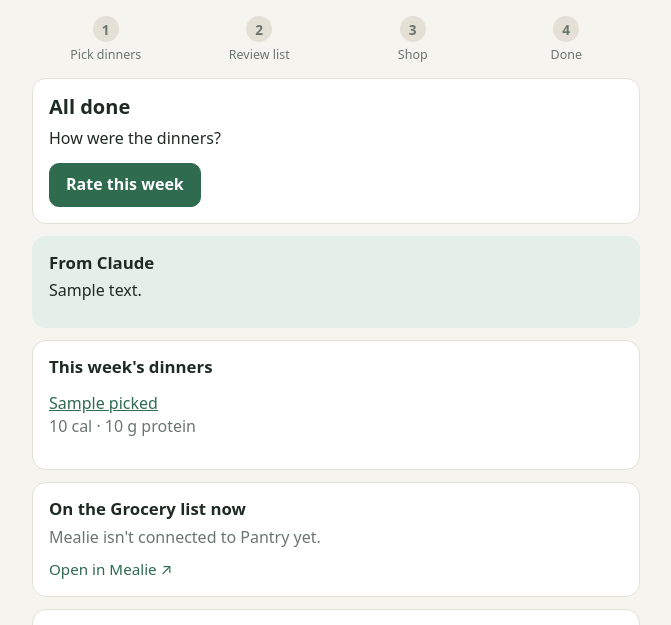
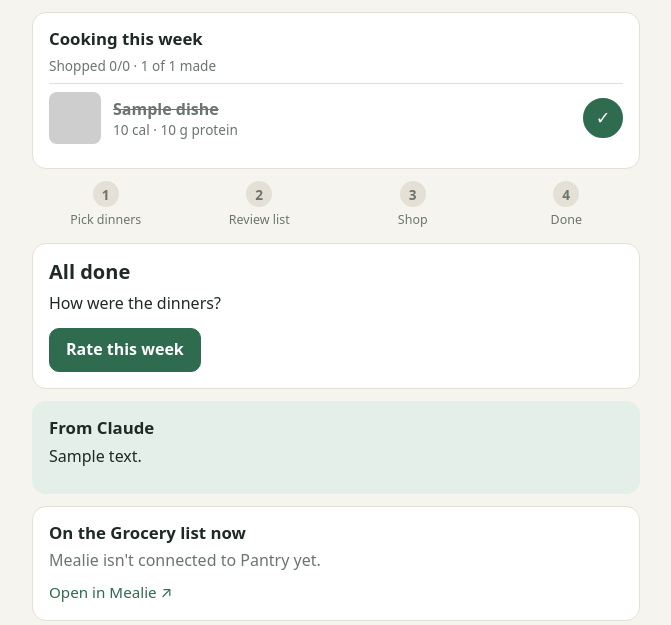
Before and after one commit to MrGibbage/pantry, a Python web app: template app/pantry/templates/home.html in a window 1280 px wide. Shown: the part 48-673 px from the top of the page, without its empty margins (304-975 px from the left). Run offline with Jinja, Linux system fonts and the light colour scheme; the template is opened without the code that fills it: most values are stand-ins (such as "Sample title", 1, 10 or a date in 2020); grey boxes are pictures that could not be loaded.

Commit message:
Home: 'Cooking this week' card with a made-it tick per dinner
The home page follows the newest week, so once next week's planning started, the dinners
being cooked now disappeared. The card shows the newest shopped week (shop day within the
last two weeks) with photos, Mealie links and a tick that's saved as proposals.cooked_at.
history reports cooked.

```diff
--- a/app/pantry/cli.py
+++ b/app/pantry/cli.py
@@ -218,7 +218,7 @@ def main(argv=None):
                                       (n,)))
             for w in weeks:
                 w["picked"] = db.rows(c.execute(
-                    "SELECT p.slug, p.name, p.picked_by, r.rating, r.note AS rating_note "
+                    "SELECT p.slug, p.name, p.picked_by, p.cooked_at != '' AS cooked, r.rating, r.note AS rating_note "
                     "FROM proposals p LEFT JOIN ratings r ON r.week_id=p.week_id AND r.slug=p.slug "
                     "WHERE p.week_id=? AND p.picked=1 ORDER BY p.position", (w["id"],)))
                 w["not_picked"] = [r["slug"] for r in c.execute(
--- a/app/pantry/static/app.css
+++ b/app/pantry/static/app.css
@@ -158,3 +158,15 @@ textarea:focus, input:focus { outline: 2px solid var(--brand); outline-offset: 1
 .thumbs { display: grid; grid-template-columns: repeat(auto-fill, minmax(96px, 1fr)); gap: 8px; margin: 10px 0 14px; }
 .thumbs img { width: 100%; aspect-ratio: 3 / 4; object-fit: cover; border-radius: 8px; border: 1px solid var(--line); }
 label.btn.file { display: flex; align-items: center; justify-content: center; cursor: pointer; }
+
+/* cooking this week */
+.small { font-size: .85rem; }
+.cook ul { list-style: none; padding: 0; margin: 6px 0 0; }
+.cook li { display: grid; grid-template-columns: 52px 1fr auto; gap: 12px; align-items: center; padding: 8px 0; border-top: 1px solid var(--line); }
+.cook img { width: 52px; height: 52px; object-fit: cover; border-radius: 8px; background: var(--brand-soft); display: block; }
+.cook li div { min-width: 0; display: flex; flex-direction: column; }
+.cook .nm { font-weight: 600; text-decoration: none; }
+.cook li.made .nm { color: var(--muted); text-decoration: line-through; }
+.cook li.made img { opacity: .5; }
+.chk { width: 40px; height: 40px; border-radius: 50%; border: 2px solid var(--line); background: transparent; color: transparent; font-size: 1.1rem; cursor: pointer; }
+.chk[aria-pressed="true"] { background: var(--brand); border-color: var(--brand); color: var(--brand-ink); }
--- a/app/pantry/static/app.js
+++ b/app/pantry/static/app.js
@@ -34,6 +34,16 @@
         if (on && r.count === 5) toast("That's 5. Claude will build the list.");
         else if (r.count > 5) toast(`${r.count} picked — that's more than 5, which is fine too.`);
       } catch (_) { b.setAttribute("aria-pressed", !on); card.classList.toggle("picked", !on); }
+    }
+
+    else if (b.dataset.cooked) {
+      const on = b.getAttribute("aria-pressed") !== "true";
+      const li = b.closest("li");
+      b.setAttribute("aria-pressed", on); li.classList.toggle("made", on);
+      try {
+        const r = await post(`/api/proposals/${b.dataset.cooked}/cooked`, { cooked: on });
+        const c = $("#madecount"); if (c) c.textContent = r.count;
+      } catch (_) { b.setAttribute("aria-pressed", !on); li.classList.toggle("made", !on); }
     }
 
     else if (b.dataset.decide) {
--- a/app/pantry/templates/home.html
+++ b/app/pantry/templates/home.html
@@ -1,5 +1,22 @@
 {% extends "base.html" %}
 {% block body %}
+{% if cooking and cooking.dishes %}
+{% set made = cooking.dishes|selectattr("cooked_at")|list|length %}
+<section class="card cook">
+  <h3>Cooking this week</h3>
+  <p class="muted small">Shopped {{ cooking.week.id[5:7]|int }}/{{ cooking.week.id[8:10]|int }} · <span id="madecount">{{ made }}</span> of {{ cooking.dishes|length }} made</p>
+  <ul>
+    {% for d in cooking.dishes %}
+    <li class="{{ 'made' if d.cooked_at }}">
+      <img loading="lazy" src="/img/{{ d.recipe_id }}" alt="">
+      <div><a class="nm" href="{{ recipe_url(d.slug) }}">{{ d.name }}</a>
+        <span class="muted small">{% if d.kcal %}{{ d.kcal|round|int }} cal{% endif %}{% if d.protein %} · {{ d.protein|round|int }} g protein{% endif %}</span></div>
+      <button class="chk" data-cooked="{{ d.id }}" aria-pressed="{{ 'true' if d.cooked_at else 'false' }}" aria-label="Made it">✓</button>
+    </li>
+    {% endfor %}
+  </ul>
+</section>
+{% endif %}
 {% if not week %}
 {% include "_plan.html" %}
 {% else %}
@@ -39,7 +56,7 @@
 <section class="card note"><h3>From Claude</h3><p>{{ week.claude_note }}</p></section>
 {% endif %}
 
-{% if picked %}
+{% if picked and not (cooking and cooking.week.id == week.id) %}
 <section class="card">
   <h3>This week's dinners</h3>
   <ul class="mini">
--- a/compose.yml
+++ b/compose.yml
@@ -24,6 +24,6 @@ services:
       - ./data:/data
     environment:
       - PANTRY_DB=/data/pantry.db
-      - PANTRY_VERSION=2
+      - PANTRY_VERSION=3
       - PANTRY_ALLOW_LAN=1
       - MEALIE_IDEA_TAG=pantry
```
Also changed, not shown: app/pantry/db.py (+14 -1 lines), app/pantry/main.py (+21 -0 lines).
